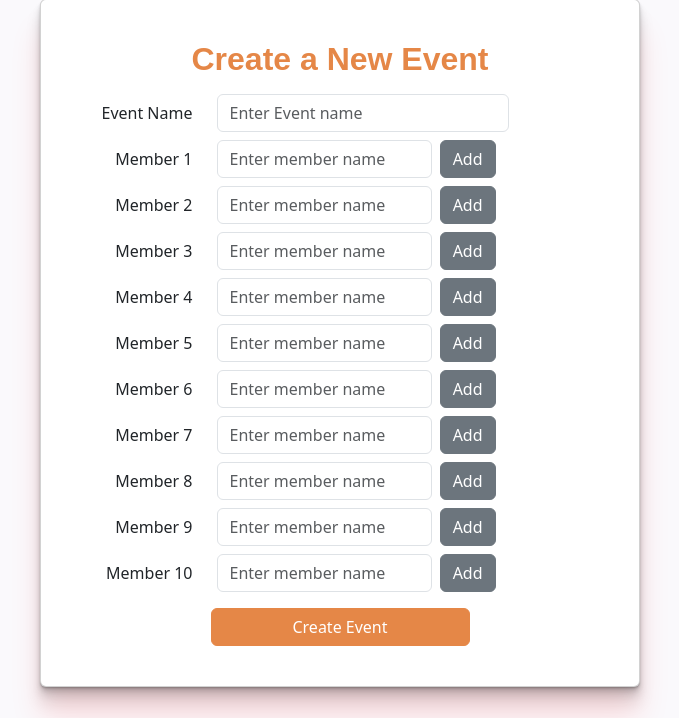
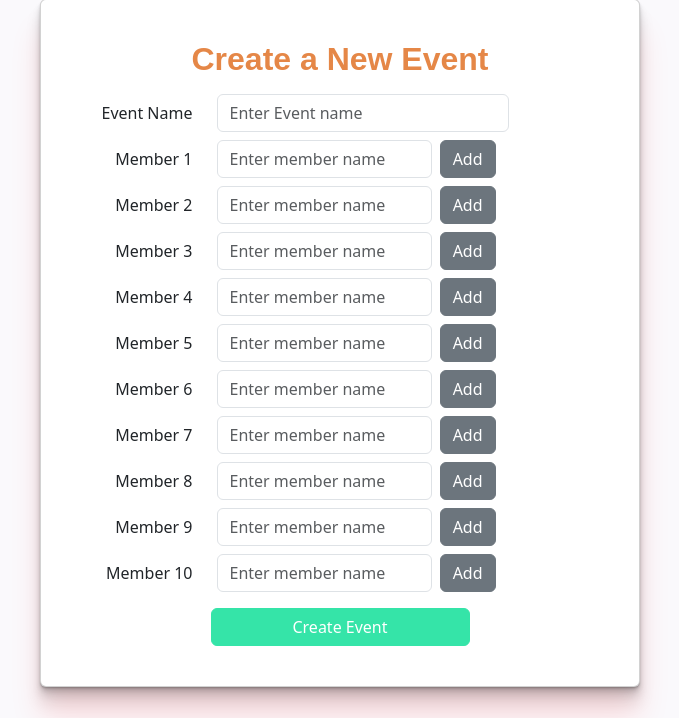
Before and after one commit to sbojorge/Bill_splitting_0124Hackathon, a Django app: page /event/ in a window 1280 px wide. Shown: the part 82-800 px from the top of the page, without its empty margins (300-979 px from the left). Run offline with Django 3.2, Linux system fonts and the light colour scheme; a user stored in the database is signed in; data comes from the database, SQL or seed files in the repository; some libraries are stand-ins or nearby versions.

Commit message:
Fix repeated padding and class in a primary button

```diff
--- a/static/css/style.css
+++ b/static/css/style.css
@@ -124,7 +124,6 @@ body {
   padding: 20px;
   border-radius: 10px;
   box-shadow: 0 0 10px rgba(0, 0, 0, 0.1);
-  padding: 30px;
 }
 
 #contactInfo:hover {
@@ -167,11 +166,11 @@ body {
     }
 }
 
-.btn-primary.custom-btn {
+/* .btn-primary.custom-btn {
     background-color: #e58747;
     border-color: #e58747;
     color: #fff;
-}
+} */
 
 .carousel-caption.bottom-50 h1.display-6 {
     font-size: 2rem;
```
